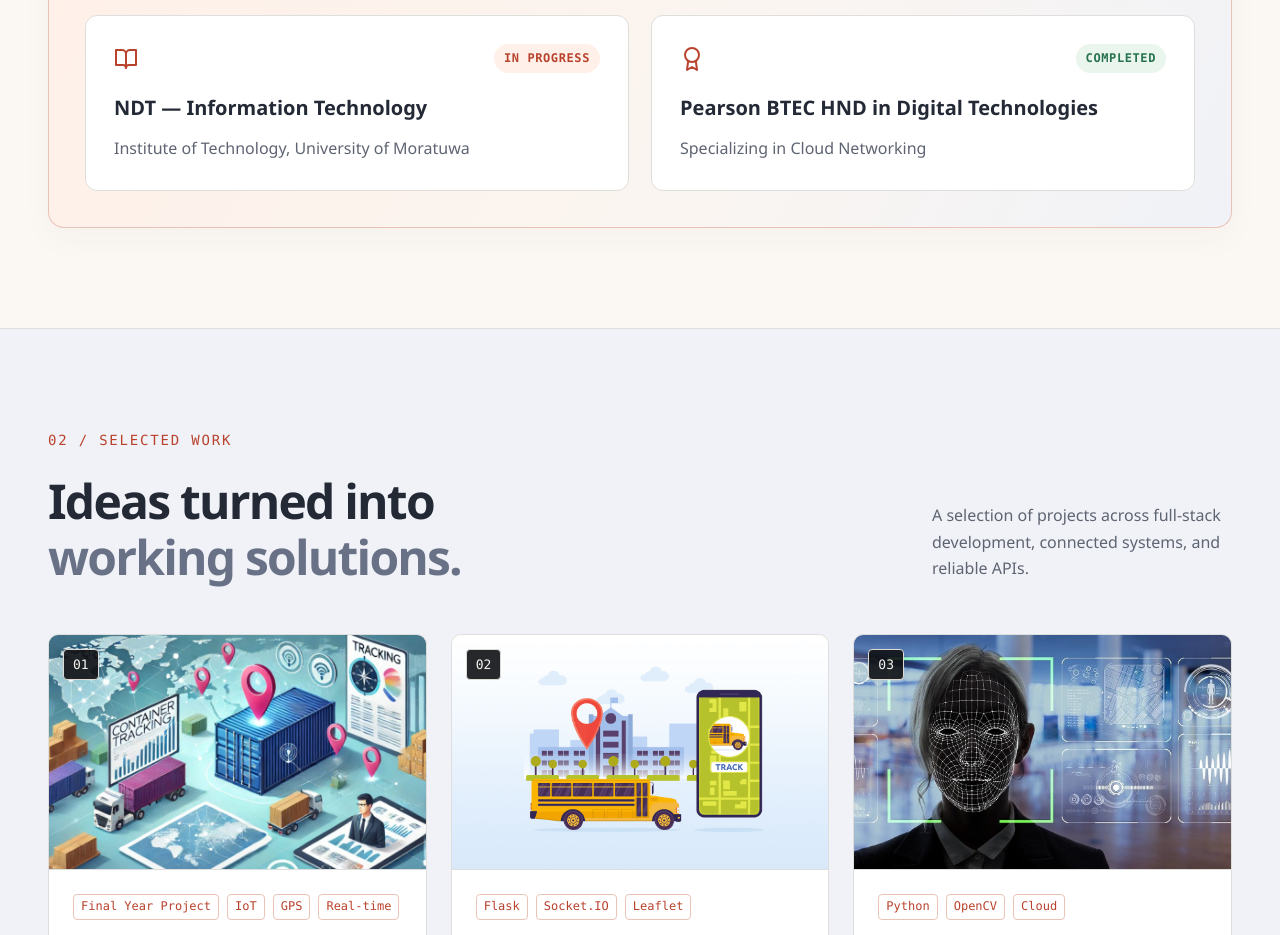
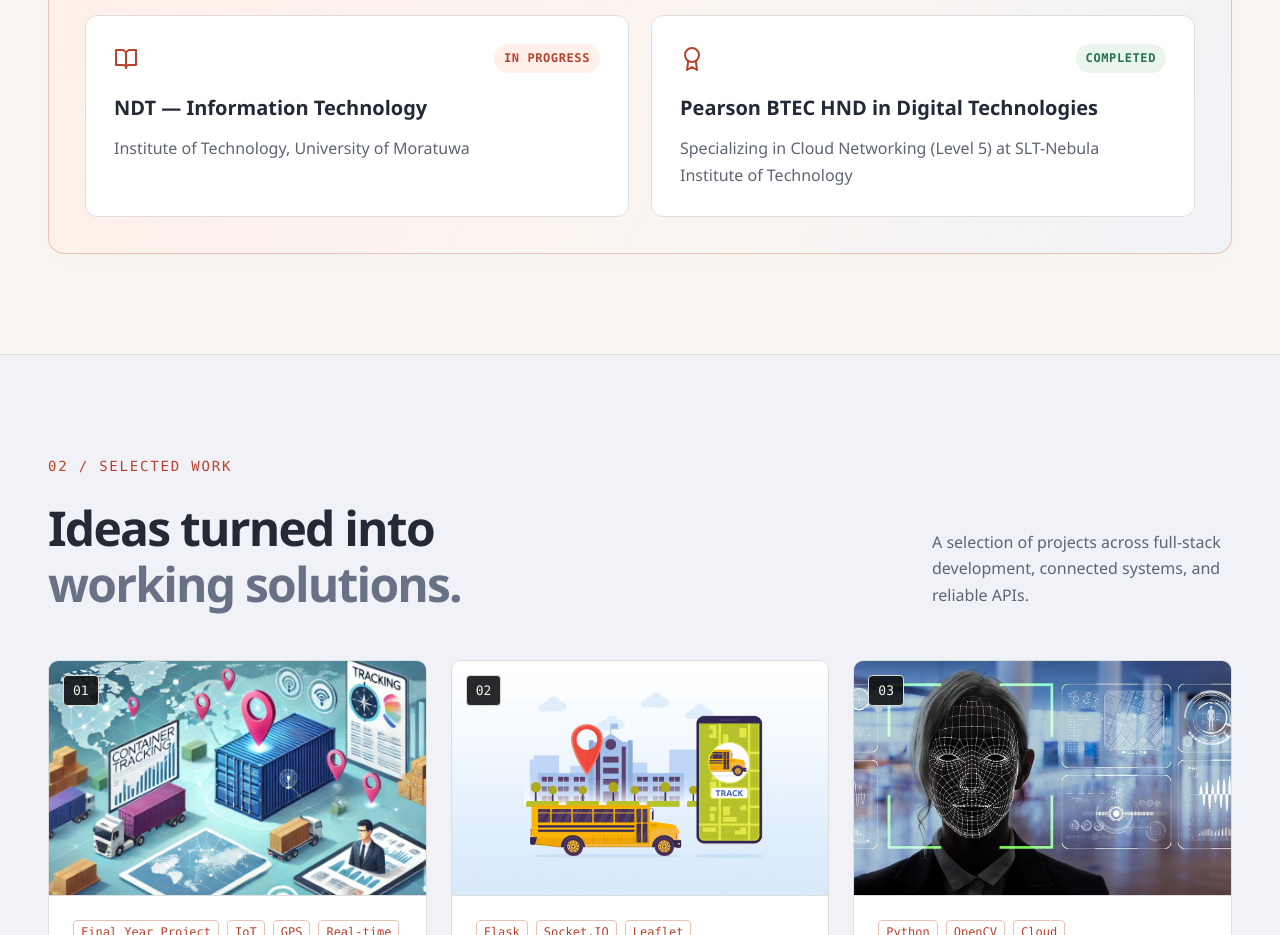
Before and after one commit to NimaB990/my-portfolio, a React (Create React App) app: page / in a window 1280 px wide. Shown: the part 2000-2935 px from the top of the page. Built offline with nearby package versions, Linux system fonts and the light colour scheme.

Commit message:
Add Level 5 and SLT-Nebula specialization details

```diff
--- a/src/pages/About.js
+++ b/src/pages/About.js
@@ -28,7 +28,7 @@ export default function About() {
         <div className="education-heading"><span className="education-icon"><FiBookOpen aria-hidden="true" /></span><div><p className="eyebrow">ALWAYS LEARNING</p><h3 id="education-title">My education</h3></div></div>
         <div className="education-cards">
           <article className="education-item"><div className="education-card-top"><FiBookOpen aria-hidden="true" /><span className="education-status">IN PROGRESS</span></div><h4>NDT — Information Technology</h4><p>Institute of Technology, University of Moratuwa</p></article>
-          <article className="education-item"><div className="education-card-top"><FiAward aria-hidden="true" /><span className="education-status completed">COMPLETED</span></div><h4>Pearson BTEC HND in Digital Technologies</h4><p>Specializing in Cloud Networking</p></article>
+          <article className="education-item"><div className="education-card-top"><FiAward aria-hidden="true" /><span className="education-status completed">COMPLETED</span></div><h4>Pearson BTEC HND in Digital Technologies</h4><p>Specializing in Cloud Networking (Level 5) at SLT-Nebula Institute of Technology</p></article>
         </div>
       </section>
     </section>
```
